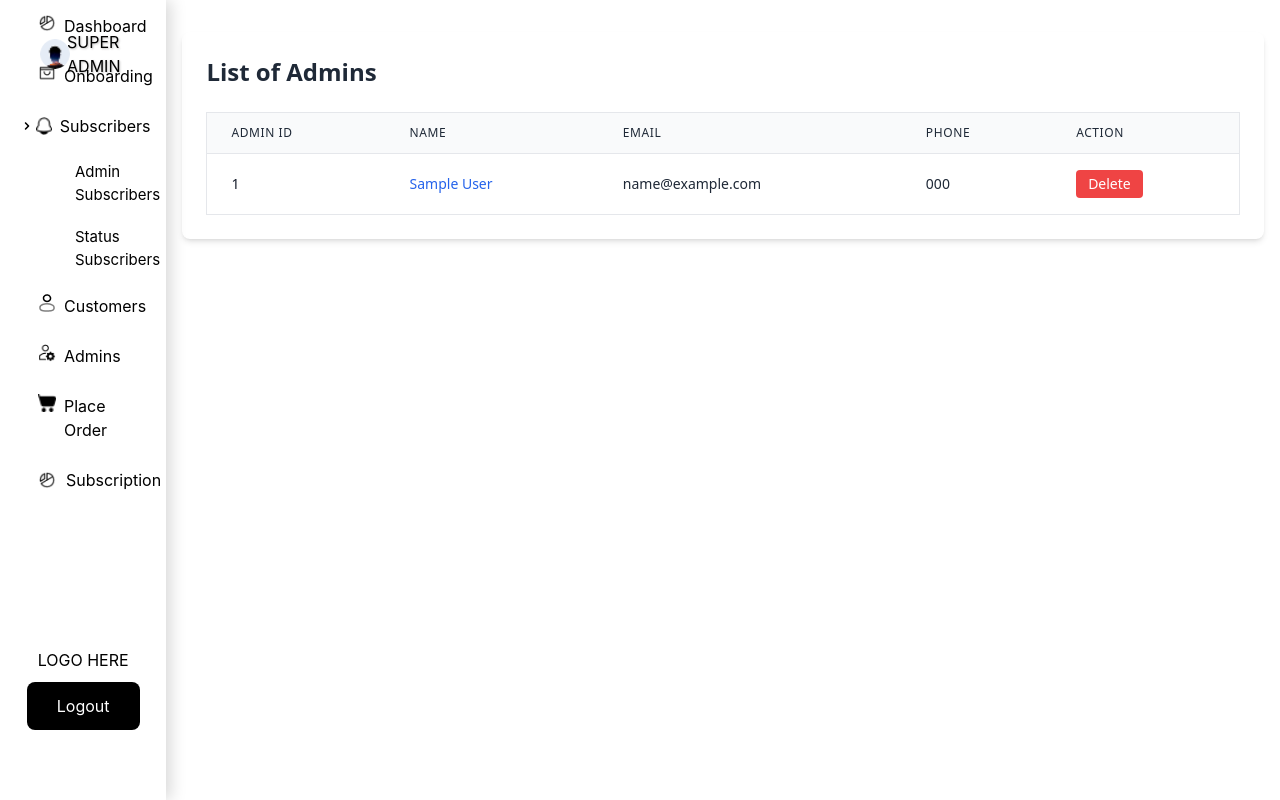
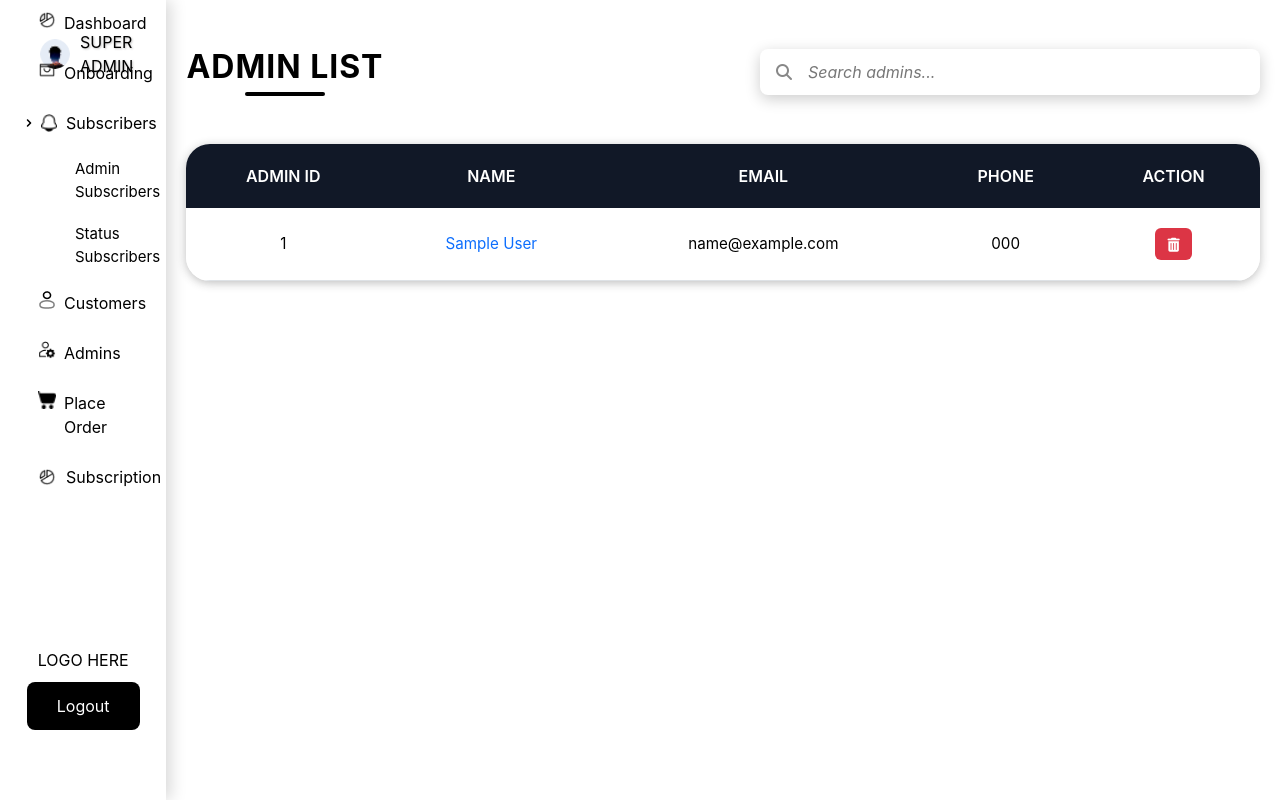
Before and after one commit to Rishvanth28/Paddy, a Django app: template paddy_proj/paddy_app/templates/view_admins.html in a window 1280 px wide. Run offline with Django 5.2, Linux system fonts and the light colour scheme; the template is opened without the code that fills it: values that come from a table or form of the project are taken from there, others are empty; tables that the repository leaves empty hold one stand-in row (values such as "Sample post"); some libraries are stand-ins or nearby versions.

Commit message:
Superadmin -> admin_list

```diff
--- a/paddy_proj/paddy_app/templates/view_admins.html
+++ b/paddy_proj/paddy_app/templates/view_admins.html
@@ -1,65 +1,91 @@
 {% extends 'superadmin_base.html' %}
 {% load static %}
 {% block content %}
+
 <head>
     <meta charset="UTF-8">
     <meta name="viewport" content="width=device-width, initial-scale=1.0">
     <title>Admin List</title>
-    <!-- Add Tailwind CSS -->
-    <script src="https://cdn.tailwindcss.com"></script>
-    <style>
-        .bg-secondary {
-            background-color: #000000;
-        }
-        .text-secondary {
-            color: #000000;
-        }
-        .border-secondary {
-            border-color: #000000;
-        }
-    </style>
+    <!-- Bootstrap CSS -->
+    <link rel="stylesheet" href="https://cdnjs.cloudflare.com/ajax/libs/bootstrap/5.3.0/css/bootstrap.min.css">
+    <!-- FontAwesome for icons -->
+    <link rel="stylesheet" href="https://cdnjs.cloudflare.com/ajax/libs/font-awesome/6.5.0/css/all.min.css">
+    <!-- Custom CSS -->
+    <link rel="stylesheet" href="{% static 'css/customers_list.css' %}">
 </head>
-<div class="container mx-auto px-4 py-8">
-    <div class="bg-white rounded-lg shadow-md p-6">
-        <h2 class="text-2xl font-bold mb-6 text-gray-800">List of Admins</h2>
 
-        <div class="overflow-x-auto">
-            <table class="min-w-full bg-white border border-gray-200">
-                <thead class="bg-gray-50">
+<body>
+    <div class="py-5" style="padding: 20px;">
+        <div class="header-bar d-flex align-items-center justify-content-between flex-wrap mb-5">
+            <h1 class="page-title mb-0 me-3">Admin List</h1>
+            <div class="search-wrapper flex-grow-1 d-flex  mt-2 mt-md-0">
+                <form class="w-100 position-relative" style="max-width: 500px;" role="search" method="GET" action="">
+                    <i class="fas fa-search position-absolute"
+                        style="top: 50%; left: 16px; transform: translateY(-50%); color: #888;"></i>
+                    <input type="search" name="q" class="form-control ps-5" placeholder="Search admins..."
+                        aria-label="Search">
+                </form>
+            </div>
+        </div>
+        <div class="card">
+            <div class="card-body p-0">
+                {% if admins %}
+                <div class="table-responsive">
+                    <table class="table table-hover">
+                        <thead>
                             <tr>
-                        <th class="px-6 py-3 text-left text-xs font-medium text-gray-800 uppercase tracking-wider border-b border-gray-200">Admin ID</th>
-                        <th class="px-6 py-3 text-left text-xs font-medium text-gray-800 uppercase tracking-wider border-b border-gray-200">Name</th>
-                        <th class="px-6 py-3 text-left text-xs font-medium text-gray-800 uppercase tracking-wider border-b border-gray-200">Email</th>
-                        <th class="px-6 py-3 text-left text-xs font-medium text-gray-800 uppercase tracking-wider border-b border-gray-200">Phone</th>
-                        <th class="px-6 py-3 text-left text-xs font-medium text-gray-800 uppercase tracking-wider border-b border-gray-200">Action</th>
+                                <th>Admin ID</th>
+                                <th>Name</th>
+                                <th>Email</th>
+                                <th>Phone</th>
+                                <th>Action</th>
                             </tr>
                         </thead>
-                <tbody class="divide-y divide-gray-200">
+                        <tbody>
                             {% for admin in admins %}
-                    <tr class="hover:bg-gray-50 transition-colors">
-                        <td class="px-6 py-4 whitespace-nowrap text-sm font-medium text-gray-900">{{ admin.admin_id }}</td>
-                        <td class="px-6 py-4 whitespace-nowrap text-sm text-gray-800">
-                            <a href="{% url 'admin_customers' admin.admin_id %}" class="text-blue-600 hover:text-blue-800 hover:underline font-medium">
+                            <tr>
+                                <td>{{ admin.admin_id }}</td>
+                                <td>
+                                    <a href="{% url 'admin_customers' admin.admin_id %}" class="text-decoration-none text-primary">
                                         {{ admin.first_name }} {{ admin.last_name }}
                                     </a>
                                 </td>
-                        <td class="px-6 py-4 whitespace-nowrap text-sm text-gray-800">{{ admin.email }}</td>
-                        <td class="px-6 py-4 whitespace-nowrap text-sm text-gray-800">{{ admin.phone_number }}</td>
-                        <td class="px-6 py-4 whitespace-nowrap text-sm text-gray-800">
+                                <td>{{ admin.email }}</td>
+                                <td>{{ admin.phone_number }}</td>
+                                <td>
                                     <form method="POST" action="{% url 'delete_admin' admin.admin_id %}" onsubmit="return confirm('Are you sure you want to delete this admin?');">
                                         {% csrf_token %}
-                                <button type="submit" class="bg-red-500 hover:bg-red-600 text-white px-3 py-1 rounded text-sm">Delete</button>
+                                        <button type="submit" class="btn btn-sm btn-danger" title="Delete">
+                                            <i class="fas fa-trash-alt"></i>
+                                        </button>
                                     </form>
                                 </td>
-                    </tr>
-                    {% empty %}
-                    <tr>
-                        <td colspan="5" class="px-6 py-4 text-center text-sm text-gray-500">No admins found.</td>
                             </tr>
                             {% endfor %}
                         </tbody>
                     </table>
+                    <!-- This div is hidden by default -->
+                    <div class="no-results-found d-none text-center py-4 fs-5 text-muted">
+                        <i class="fas fa-user-slash fa-2x mb-3 text-secondary"></i>
+                        <p>No admins match your search.</p>
+                    </div>
+                </div>
+                {% else %}
+                <div class="no-customers">
+                    <svg xmlns="http://www.w3.org/2000/svg" width="48" height="48" fill="currentColor"
+                        class="bi bi-people mb-3" viewBox="0 0 16 16">
+                        <path
+                            d="M15 14s1 0 1-1-1-4-5-4-5 3-5 4 1 1 1 1h8Zm-7.978-1A.261.261 0 0 1 7 12.996c.001-.264.167-1.03.76-1.72C8.312 10.629 9.282 10 11 10c1.717 0 2.687.63 3.24 1.276.593.69.758 1.457.76 1.72l-.008.002a.274.274 0 0 1-.014.002H7.022ZM11 7a2 2 0 1 0 0-4 2 2 0 0 0 0 4Zm3-2a3 3 0 1 1-6 0 3 3 0 0 1 6 0ZM6.936 9.28a5.88 5.88 0 0 0-1.23-.247A7.35 7.35 0 0 0 5 9c-4 0-5 3-5 4 0 .667.333 1 1 1h4.216A2.238 2.238 0 0 1 5 13c0-1.01.377-2.042 1.09-2.904.243-.294.526-.569.846-.816ZM4.92 10A5.493 5.493 0 0 0 4 13H1c0-.26.164-1.03.76-1.724.545-.636 1.492-1.256 3.16-1.275ZM1.5 5.5a3 3 0 1 1 6 0 3 3 0 0 1-6 0Zm3-2a2 2 0 1 0 0 4 2 2 0 0 0 0-4Z" />
+                    </svg>
+                    <p class="fs-5 mb-0">No admins found.</p>
+                </div>
+                {% endif %}
             </div>
         </div>
     </div>
+
+    <!-- Bootstrap JS -->
+    <script src="https://cdnjs.cloudflare.com/ajax/libs/bootstrap/5.3.0/js/bootstrap.bundle.min.js"></script>
+</body>
+
 {% endblock %}
```
Also changed, not shown: paddy_proj/paddy_app/views.py (+11 -0 lines). Lines whose indentation alone changed are shown as unchanged.
